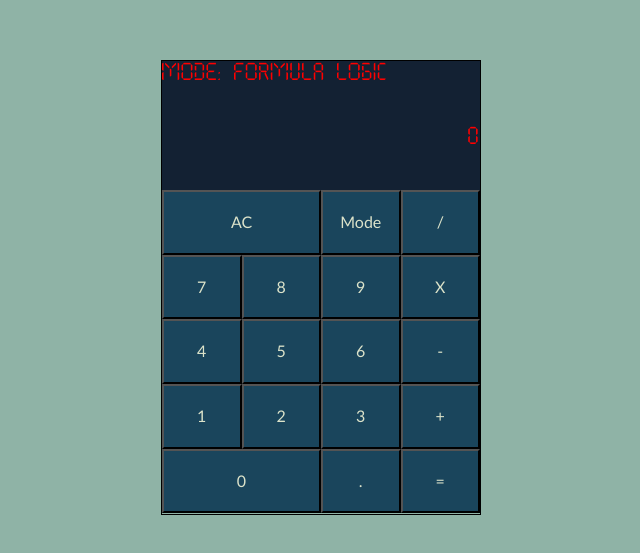
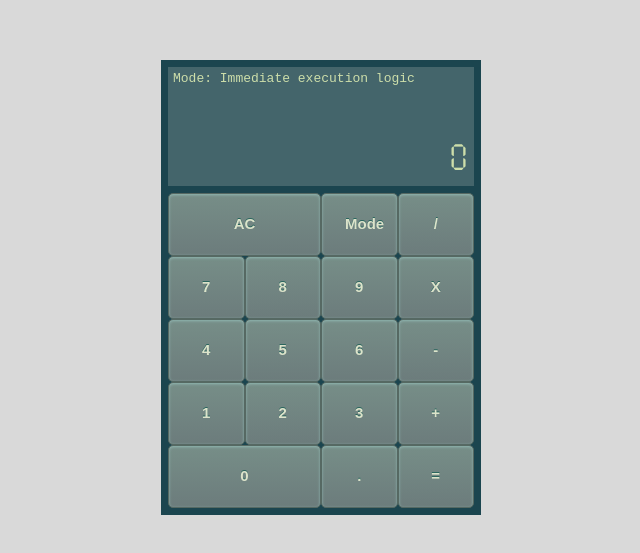
Before and after one commit to zoltangy/web-calculator, a React (Create React App) app: page / in a window 1280 px wide. Shown: the part 113-666 px from the top of the page, without its empty margins (319-959 px from the left). Built offline with nearby package versions, Linux system fonts and the light colour scheme.

Commit message:
Added styling and split display components

```diff
--- a/src/App.js
+++ b/src/App.js
@@ -2,7 +2,7 @@ import React, { useReducer } from "react";
 import styled from "styled-components";
 import { Normalize } from "styled-normalize";
 import GlobalStyle from "./GlobalStyle";
-import ModeDisplay from "./components/ModeDisplay";
+
 import Display from "./components/Display";
 import Button from "./components/Button";
 import math from "mathjs-expression-parser";
@@ -16,7 +16,8 @@ const StyledApp = styled.div`
 `;
 
 const Calculator = styled.div`
-  border: 1px solid black;
+  border: 7px solid #1b454f;
+  background-color: #1b454f;
   width: 320px;
   height: 455px;
   display: flex;
@@ -31,7 +32,6 @@ function App() {
       <Calculator>
         <Normalize />
         <GlobalStyle />
-        <ModeDisplay formulaLogic={state.formulaLogic} />
         <Display
           display={state.display}
           aggregate={state.aggregate + state.tempValue}
--- /dev/null
+++ b/src/components/AggregateDisplay.js
@@ -0,0 +1,25 @@
+import React from "react";
+import styled from "styled-components";
+
+const StyledAggregateDisplay = styled.p`
+  width: 100%;
+  height: calc(100% / 4);
+  margin: 0px;
+  padding: 0 5px 0 5px;
+  font-family: "Display", sans-serif;
+  font-weight: normal;
+  font-style: italic;
+  color: #cddeaa;
+  background-color: #44656b;
+  text-align: right;
+`;
+
+const AggregateDisplay = props => {
+  return (
+    <StyledAggregateDisplay id="aggregateDisplay">
+      {props.aggregate}
+    </StyledAggregateDisplay>
+  );
+};
+
+export default AggregateDisplay;
--- a/src/components/Button.js
+++ b/src/components/Button.js
@@ -10,8 +10,27 @@ const StyledButton = styled.button`
     `};
 
   height: calc(100% / 7);
-  background-color: #1a455c;
+  box-shadow: inset 0px 1px 3px 0px #91b8b3;
+  background: linear-gradient(to bottom, #768d87 5%, #6c7c7c 100%);
+  background-color: #768d87;
+  border-radius: 5px;
+  border: 1px solid #566963;
+  display: inline-block;
   color: #dce3ca;
+  font-family: Arial;
+  font-size: 15px;
+  font-weight: bold;
+  padding: 11px 23px;
+  text-decoration: none;
+  text-shadow: 0px -1px 0px #2b665e;
+  &:hover {
+    background: linear-gradient(to bottom, #6c7c7c 5%, #768d87 100%);
+    background-color: #6c7c7c;
+  }
+  &:active {
+    position: relative;
+    top: 1px;
+  }
 `;
 
 const Button = props => {
--- a/src/components/Display.js
+++ b/src/components/Display.js
@@ -1,38 +1,23 @@
 import React from "react";
 import styled from "styled-components";
+import ModeDisplay from "./ModeDisplay";
+import AggregateDisplay from "./AggregateDisplay";
+import ResultDisplay from "./ResultDisplay";
 
-const StyledDisplay = styled.p`
-  margin: 0px;
+const StyledDisplay = styled.div`
+  height: calc((100% / 7) * 2);
   width: 100%;
-  height: calc(((100% / 7) * 1.5) / 3 * 2);
-  font-family: "Display", sans-serif;
-  font-weight: normal;
-  color: red;
-  text-align: right;
-
-  background-color: #132133;
-`;
-
-const StyledAggregateDisplay = styled.p`
-  margin: 0px;
-  width: 100%;
-  height: calc(((100% / 7) * 1.5) / 3);
-  font-family: "Display", sans-serif;
-  font-weight: normal;
-  font-style: italic;
-  color: red;
-  text-align: right;
-  background-color: #132133;
+  display: flex;
+  flex-direction: column;
 `;
 
 const Display = props => {
   return (
-    <>
-      <StyledAggregateDisplay id="aggregateDisplay">
-        {props.aggregate}
-      </StyledAggregateDisplay>
-      <StyledDisplay id="display">{props.display}</StyledDisplay>
-    </>
+    <StyledDisplay>
+      <ModeDisplay formulaLogic={props.formulaLogic} />
+      <AggregateDisplay aggregate={props.aggregate} />
+      <ResultDisplay display={props.display} />
+    </StyledDisplay>
   );
 };
 
--- a/src/components/ModeDisplay.js
+++ b/src/components/ModeDisplay.js
@@ -2,13 +2,14 @@ import React from "react";
 import styled from "styled-components";
 
 const StyledModeDisplay = styled.p`
+  width: 100%;
+  height: calc((100% / 4));
   margin: 0px;
-  width: 100%;
-  height: calc((100% / (7 * 2)));
-  font-family: "Display", sans-serif;
+  padding: 5px;
+  font-family: monospace;
   font-weight: normal;
-  color: red;
-  background-color: #132133;
+  color: #cddeaa;
+  background-color: #44656b;
 `;
 
 const ModeDisplay = props => {
--- /dev/null
+++ b/src/components/ResultDisplay.js
@@ -0,0 +1,26 @@
+import React from "react";
+import styled from "styled-components";
+
+const StyledResultDisplay = styled.p`
+  width: 100%;
+  height: calc(100% / 2);
+  margin: 0 0 7px 0;
+  padding: 0 5px 0 5px;
+  font-family: "Display", sans-serif;
+  font-weight: normal;
+  font-size: 24px;
+  color: #cddeaa;
+  background-color: #44656b;
+  text-align: right;
+  display: flex;
+  justify-content: flex-end;
+  align-items: center;
+`;
+
+const ResultDisplay = props => {
+  return (
+    <StyledResultDisplay id="display">{props.display}</StyledResultDisplay>
+  );
+};
+
+export default ResultDisplay;
--- a/src/globalStyle.js
+++ b/src/globalStyle.js
@@ -19,7 +19,7 @@ const GlobalStyle = createGlobalStyle`
   body {
     padding: 0;
     margin: 0;
-    background-color: #8fb3a6;
+    background-color: #d9d9d9;
     font-family: 'Gill Sans', 'Gill Sans MT', Calibri, 'Trebuchet MS', sans-serif;
   }
 
```
